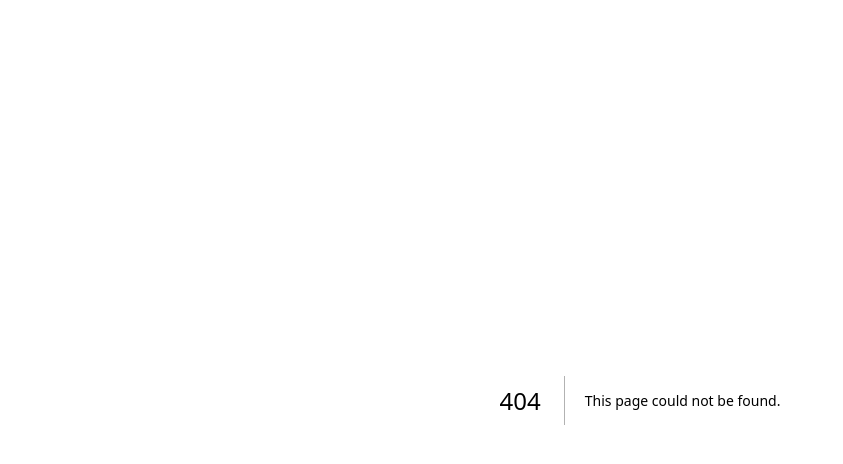
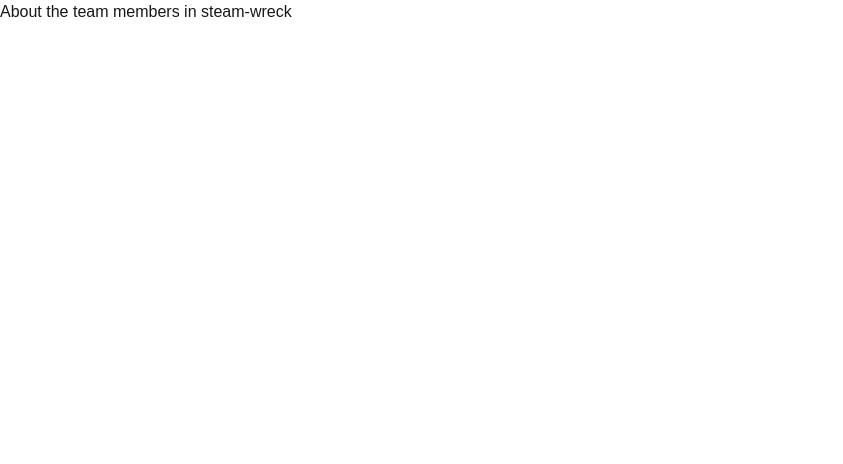
Before and after one commit to jasminedns/steam-wrecked, a Next.js app: page /team in a window 1280 px wide. Before the commit this address had no page. Shown: the top 464 px of the page, without its empty margins (0-843 px from the left). Built offline with nearby package versions, Linux system fonts and the light colour scheme.

Commit message:
adding game,team and media routes

```diff
--- /dev/null
+++ b/src/app/game/page.tsx
@@ -0,0 +1,7 @@
+const GamePage = () => {
+    return(
+        <h1>About the Steam-Wreck Game</h1>
+    )
+}
+
+export default GamePage
--- /dev/null
+++ b/src/app/media/page.tsx
@@ -0,0 +1,7 @@
+const MediaPage = () => {
+    return (
+        <h1>Media of steam-wreck</h1>
+    )
+}
+
+export default MediaPage
--- /dev/null
+++ b/src/app/team/page.tsx
@@ -0,0 +1,7 @@
+const TeamPage = () => {
+    return (
+        <h1>About the team members in steam-wreck</h1>
+    )
+}
+
+export default TeamPage
```
